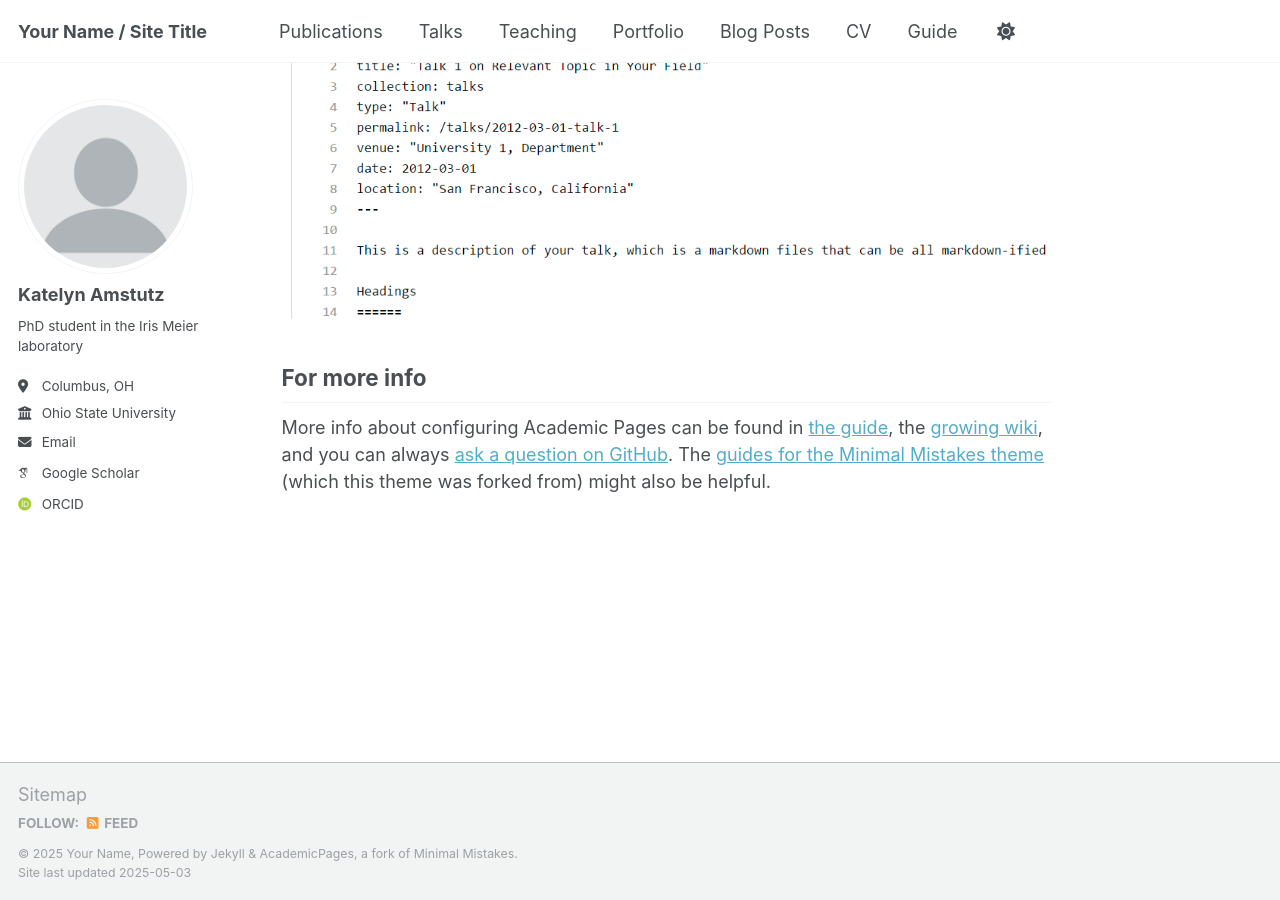
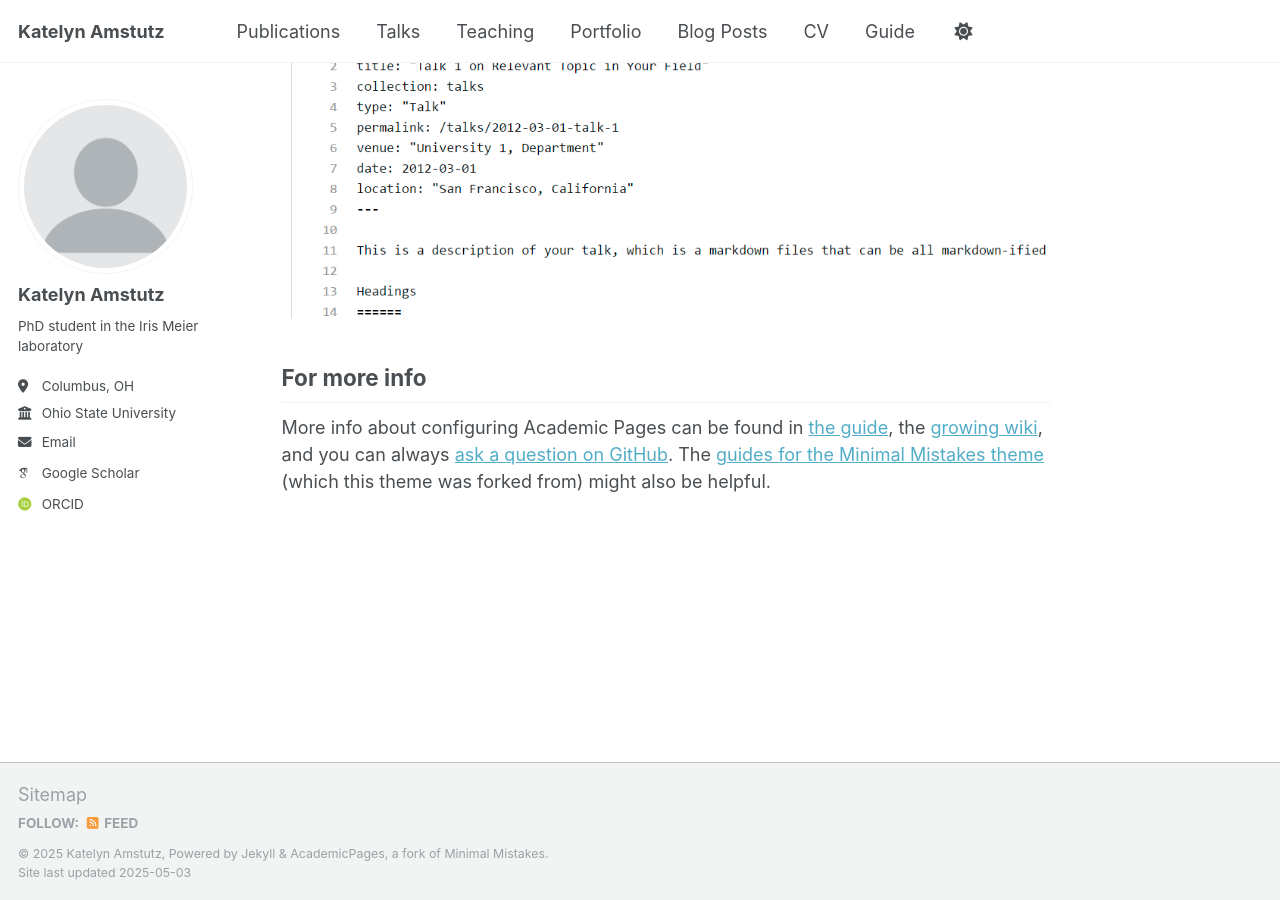
Before and after one commit to KatelynAmstutz/katelynamstutz.github.io, a Jekyll site: the page built from _pages/about.md, in a window 1280 px wide and 900 px high, scrolled down 2636 px. Built offline with Jekyll 4.4.1, drawn with Linux system fonts in a browser that asks for light colours; some web fonts are replaced.

Commit message:
Update _config.yml

```diff
--- a/_config.yml
+++ b/_config.yml
@@ -9,13 +9,13 @@
 # Basic Site Settings
 locale                   : "en-US"
 site_theme               : "default"
-title                    : "Your Name / Site Title"
+title                    : "Katelyn Amstutz"
 title_separator          : "-"
-name                     : &name "Your Name"
+name                     : &name "Katelyn Amstutz"
 description              : &description "personal description"
-url                      : https://academicpages.github.io # the base hostname & protocol for your site e.g. "https://[your GitHub username].github.io"
+url                      : https://katelynamstutz.github.io # the base hostname & protocol for your site e.g. "https://[your GitHub username].github.io"
 baseurl                  : "" # the subpath of your site, e.g. "/blog"
-repository               : "academicpages/academicpages.github.io"
+repository               : "KatelynAmstutz/katelynamstutz.github.io"
 
 # Site Author - The following control what appear as part of the author content on the side bar.
 #               If a field is blank the icon and link will not appear, otherwise it will be shown.
```
